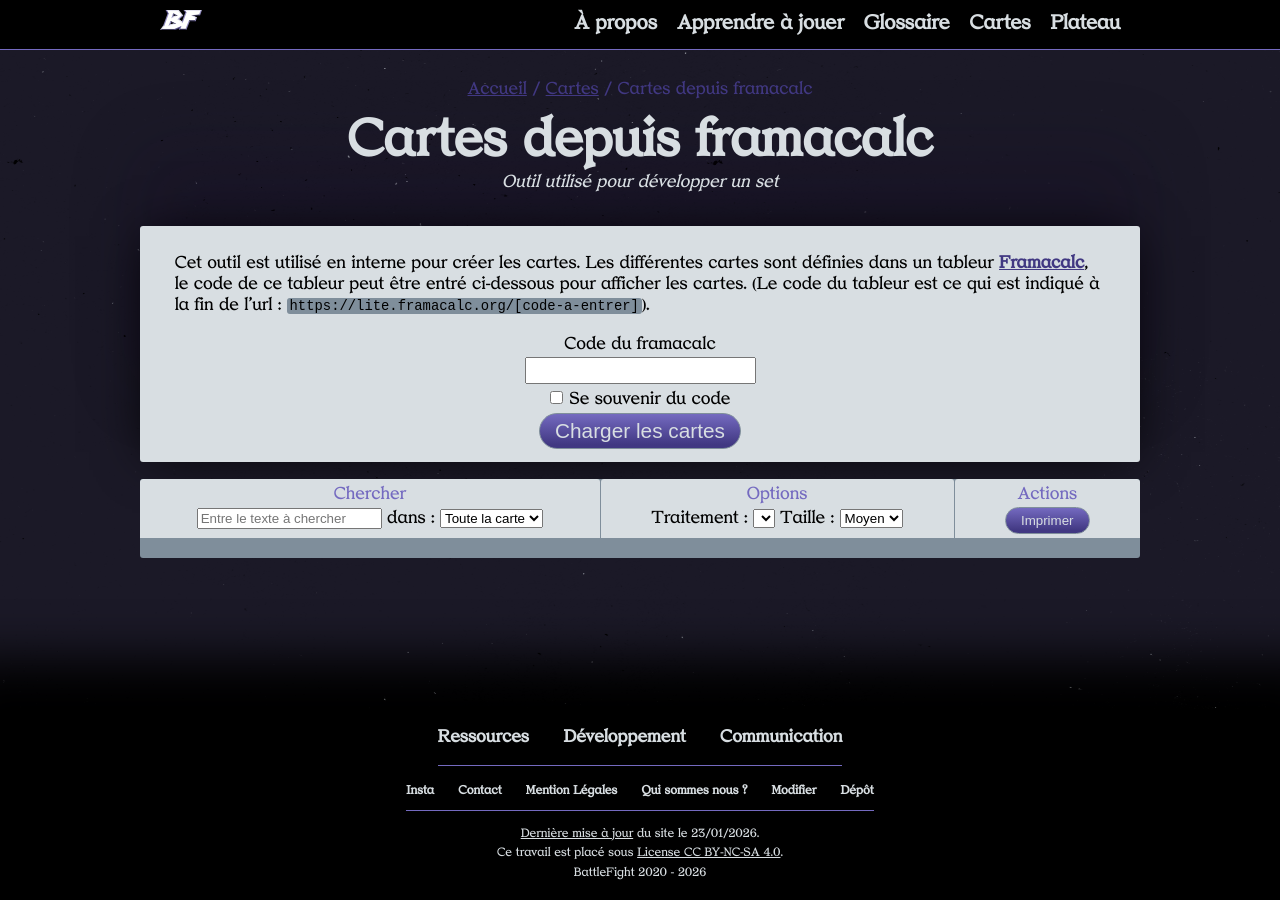
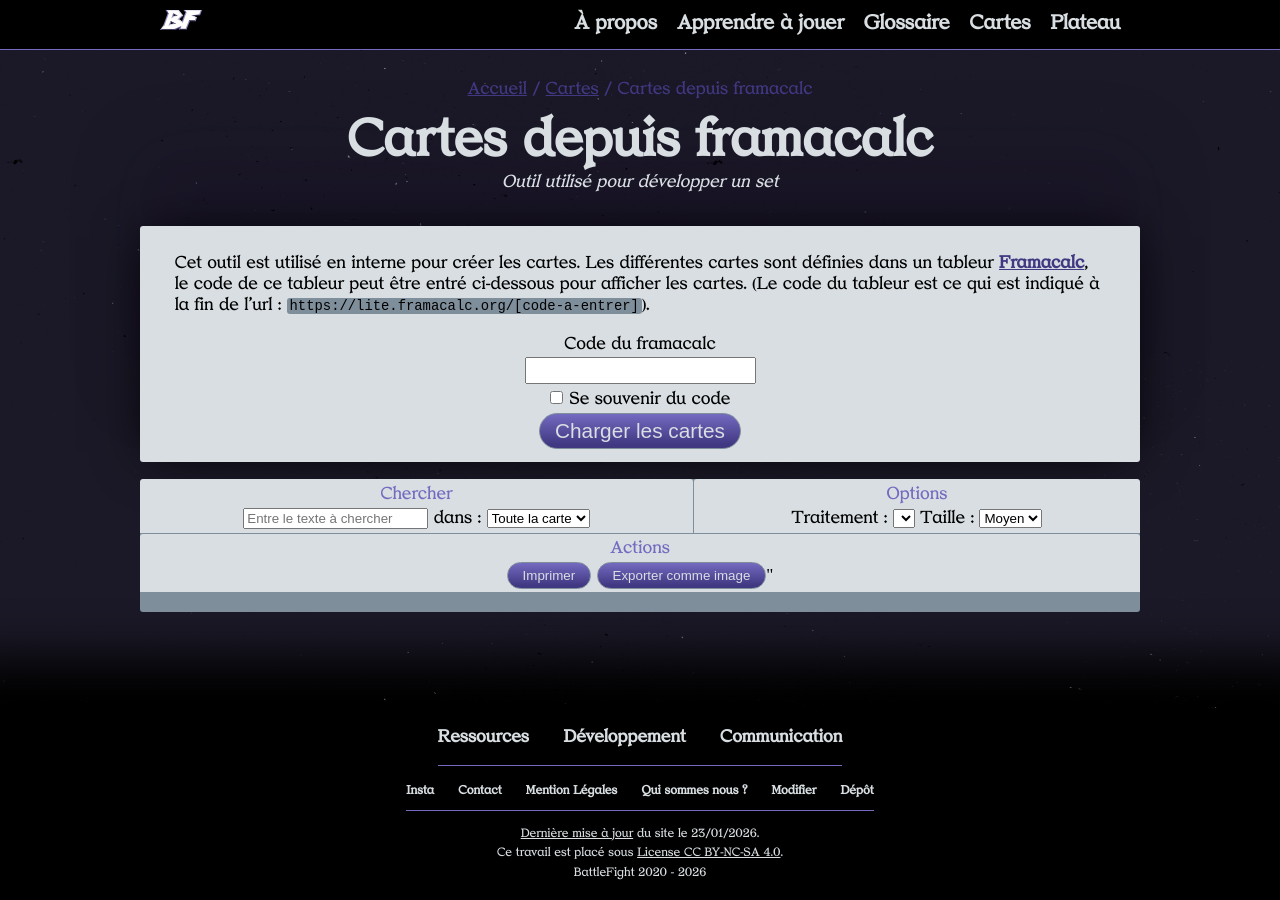
Before and after one commit to dracdrac/BATTLEFIGHT, a Jekyll site: the page built from cartes/depuis-framacalc.md, in a window 1280 px wide. Built offline with Jekyll 4.4.1, drawn with Linux system fonts in a browser that asks for light colours; the repository's description, which GitHub fills in, is left out.

Commit message:
cards export

```diff
--- a/_includes/card.html
+++ b/_includes/card.html
@@ -30,6 +30,7 @@
 {% endif %}
 
 <div class="card"
+  id="{{edition}}-{{number}}"
   data-title="{{title}}"
   data-type="{{type}}"
   data-edition="{{edition}}"
--- a/_layouts/cards.html
+++ b/_layouts/cards.html
@@ -59,6 +59,7 @@
         <fieldset>
         <legend>Actions</legend>
       <button id="print-cards">Imprimer</button>
+      <button id="export" >Exporter comme image</button>"
         </fieldset>
       </form>
     </aside>
```
